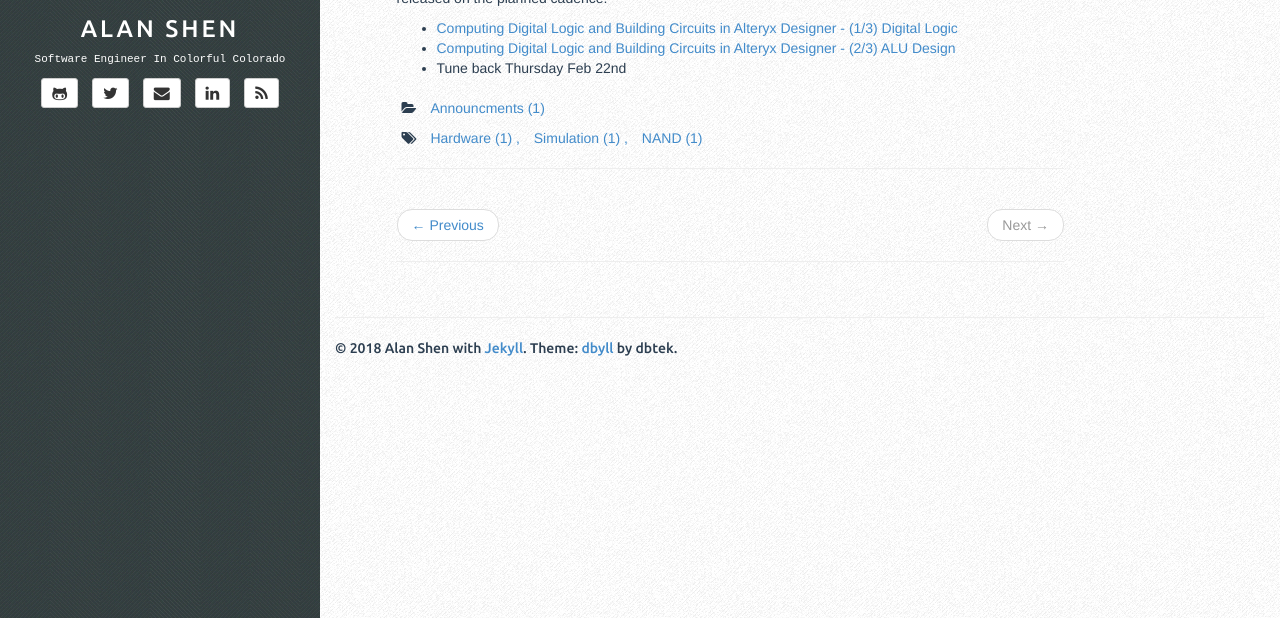
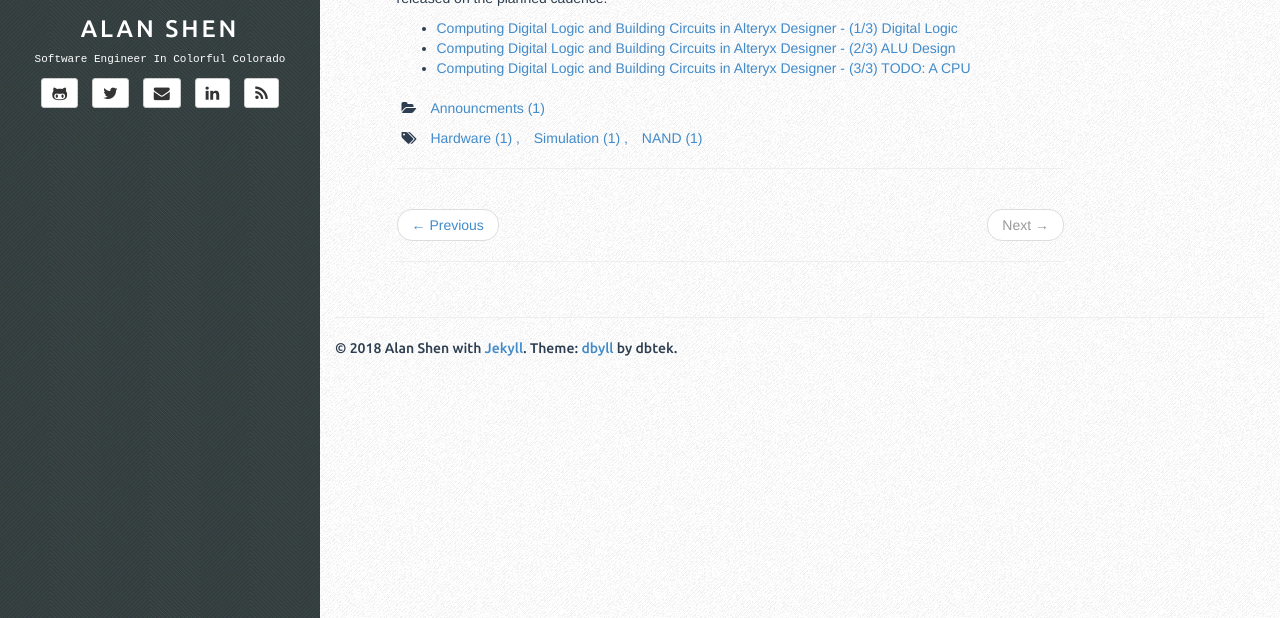
Before and after one commit to sunzenshen/sunzenshen.github.io, a Jekyll site: the page built from _posts/2018-02-13-alteryx-nand-to-alu.markdown, in a window 1280 px wide, cut to the strip 282-900 px from the top of the page. Built offline with Jekyll 4.4.1, drawn with Linux system fonts in a browser that asks for light colours.

Commit message:
Computing Digital Logic and Building Circuits in Alteryx Designer - (3/3) TODO: A CPU

```diff
--- a/_posts/2018-02-13-alteryx-nand-to-alu.markdown
+++ b/_posts/2018-02-13-alteryx-nand-to-alu.markdown
@@ -16,4 +16,4 @@
 
 * [Computing Digital Logic and Building Circuits in Alteryx Designer - (1/3) Digital Logic](https://community.alteryx.com/t5/Engine-Works-Blog/Computing-Digital-Logic-and-Building-Circuits-in-Alteryx/ba-p/132837)
 * [Computing Digital Logic and Building Circuits in Alteryx Designer - (2/3) ALU Design](https://community.alteryx.com/t5/Engine-Works-Blog/Computing-Digital-Logic-and-Building-Circuits-in-Alteryx/ba-p/90910)
-* Tune back Thursday Feb 22nd
+* [Computing Digital Logic and Building Circuits in Alteryx Designer - (3/3) TODO: A CPU](https://community.alteryx.com/t5/Engine-Works-Blog/Computing-Digital-Logic-and-Building-Circuits-in-Alteryx/ba-p/109418)
```
